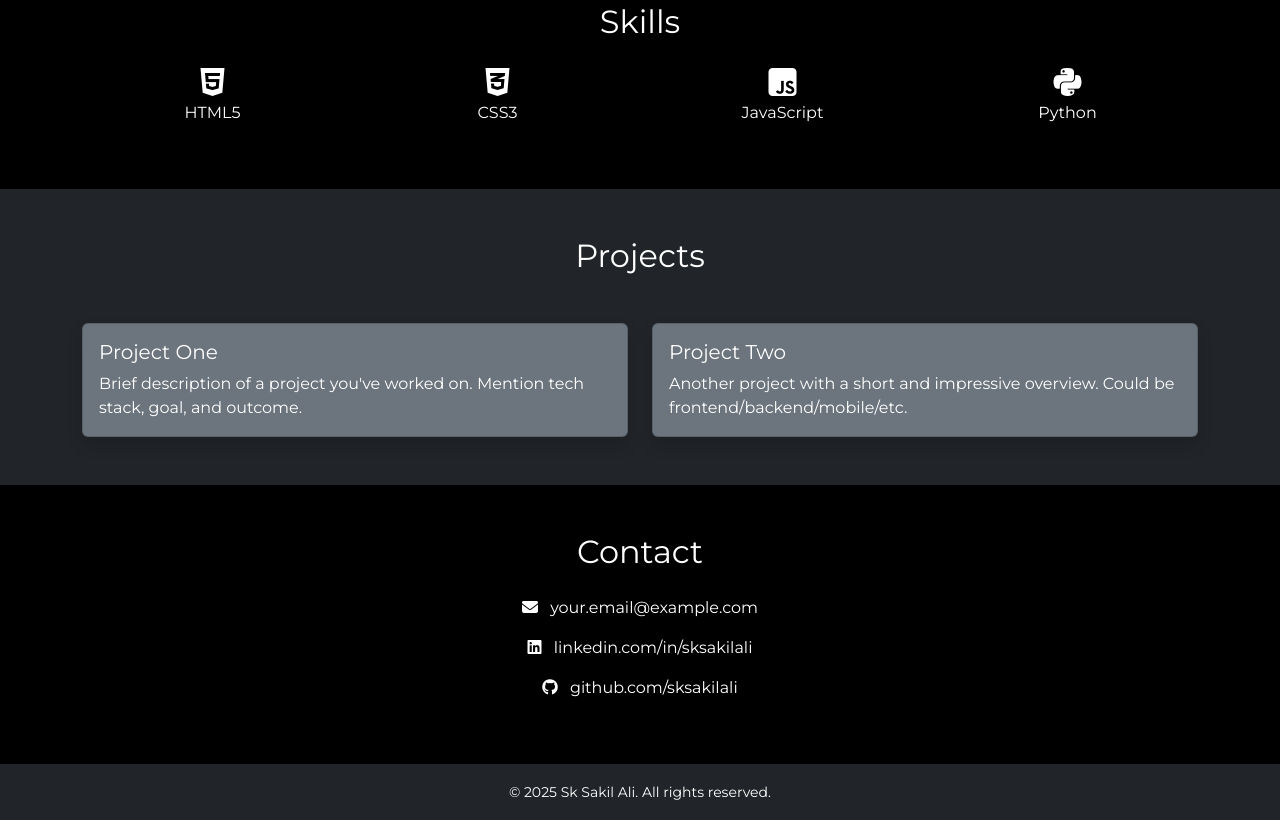
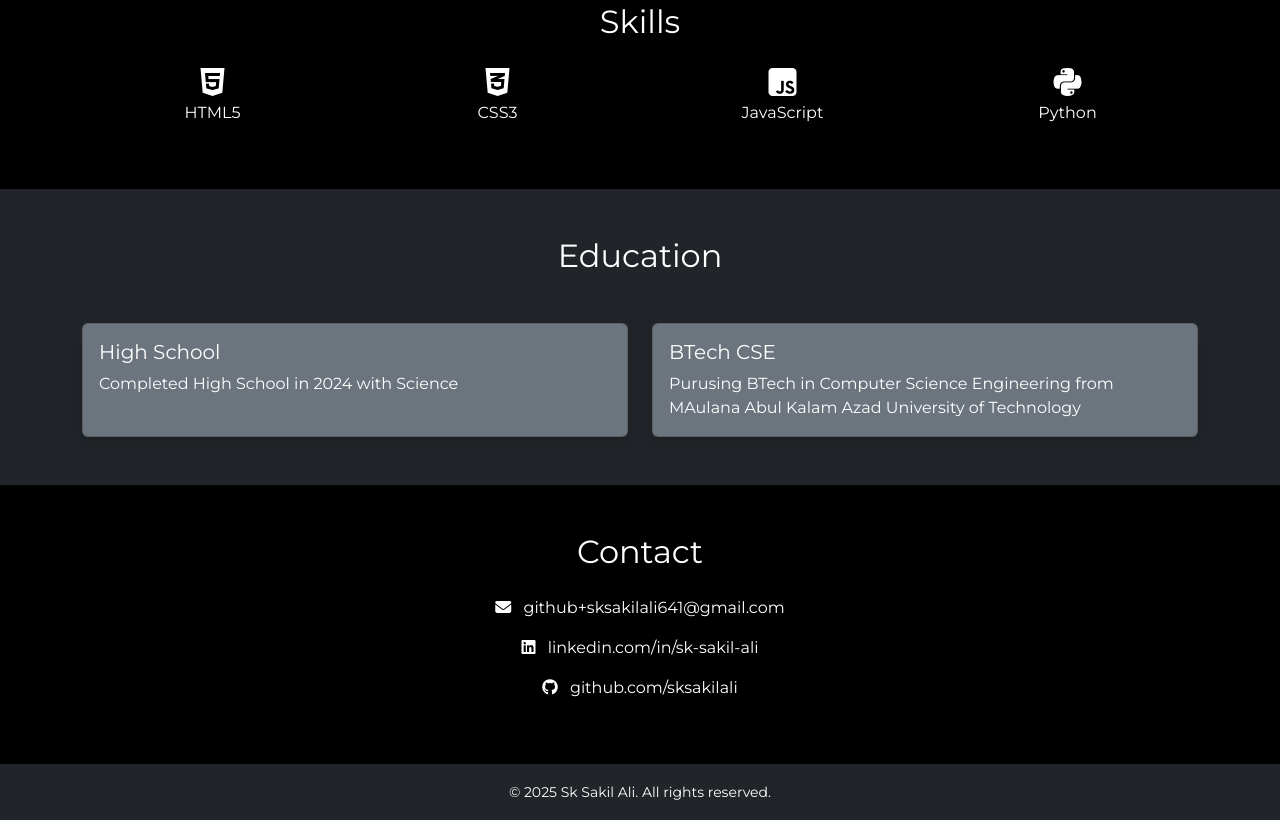
Before and after one commit to SkSakilAli/portfolio-web, a plain HTML site: page index.html in a window 1280 px wide. Shown: the part 1091-1911 px from the top of the page. Drawn offline with nearby package versions, Linux system fonts and the light colour scheme.

Commit message:
Update index.html

```diff
--- a/index.html
+++ b/index.html
@@ -32,7 +32,7 @@
 
   <header class="hero d-flex align-items-center text-white" id="home">
     <div class="container text-center" data-aos="zoom-in">
-      <img src="your-image-link.jpg" alt="Profile" class="rounded-circle profile-img mb-4" />
+      <img src="profile.png" alt="Profile" class="rounded-circle profile-img mb-4" />
       <h1 class="display-4 fw-bold">Sk Sakil Ali</h1>
       <p class="lead">Undergraduate | Computer Science Engineer</p>
       <a href="#projects" class="btn btn-outline-light mt-3">See My Work</a>
@@ -60,21 +60,21 @@
 
   <section id="projects" class="py-5 bg-dark text-white">
     <div class="container" data-aos="fade-up">
-      <h2 class="text-center mb-5">Projects</h2>
+      <h2 class="text-center mb-5">Education</h2>
       <div class="row g-4">
         <div class="col-md-6">
           <div class="card h-100 bg-secondary text-white shadow">
             <div class="card-body">
-              <h5 class="card-title">Project One</h5>
-              <p class="card-text">Brief description of a project you've worked on. Mention tech stack, goal, and outcome.</p>
+              <h5 class="card-title">High School</h5>
+              <p class="card-text">Completed High School in 2024 with Science</p>
             </div>
           </div>
         </div>
         <div class="col-md-6">
           <div class="card h-100 bg-secondary text-white shadow">
             <div class="card-body">
-              <h5 class="card-title">Project Two</h5>
-              <p class="card-text">Another project with a short and impressive overview. Could be frontend/backend/mobile/etc.</p>
+              <h5 class="card-title">BTech CSE</h5>
+              <p class="card-text">Purusing BTech in Computer Science Engineering from MAulana Abul Kalam Azad University of Technology</p>
             </div>
           </div>
         </div>
@@ -86,8 +86,8 @@
     <div class="container" data-aos="fade-left">
       <h2 class="text-center mb-4">Contact</h2>
       <div class="text-center">
-        <p><i class="fas fa-envelope me-2"></i> your.email@example.com</p>
-        <p><i class="fab fa-linkedin me-2"></i> linkedin.com/in/sksakilali</p>
+        <p><i class="fas fa-envelope me-2"></i> github+sksakilali641@gmail.com</p>
+        <p><i class="fab fa-linkedin me-2"></i> linkedin.com/in/sk-sakil-ali</p>
         <p><i class="fab fa-github me-2"></i> github.com/sksakilali</p>
       </div>
     </div>
```
